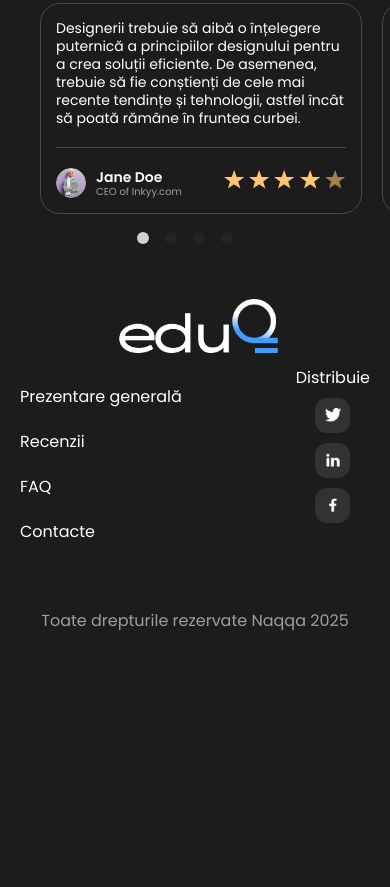
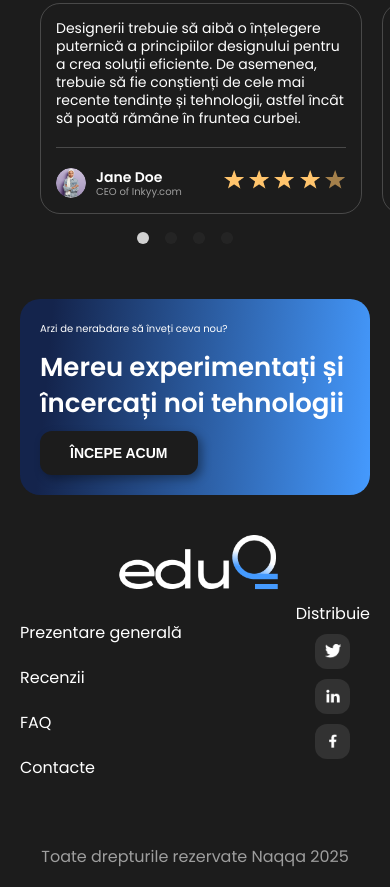
Before and after one commit to ALexLatcovschi/frontend-app, a plain HTML site: page pages/ro/index.html in a window 390 px wide. Shown: the part 2479-3366 px from the top of the page. Before the commit the page ends 3130 px from the top, so only its background shows below. Drawn offline with nearby package versions, Linux system fonts and the light colour scheme.

Commit message:
add responsive banner

```diff
--- a/scripts/renderer.js
+++ b/scripts/renderer.js
@@ -62,7 +62,7 @@ document.addEventListener('DOMContentLoaded', async () => {
     await loadComponent('reviews', '../../components/reviews.html');
     loadReviews();
 
-    // await loadComponent('banner', '../../components/banner.html');
+    await loadComponent('banner', '../../components/banner.html');
     // await loadComponent('faq', '../../components/faq.html');
     // loadFAQ();
 
--- a/styles/components/banner.css
+++ b/styles/components/banner.css
@@ -36,3 +36,34 @@
     top: 0;
     background-repeat: no-repeat;
 }
+
+@media (max-width: 1440px) {
+    .banner-container {
+        margin: 40px 20px 0;
+    }
+}
+
+@media (max-width: 991px) {
+    .banner-container {
+        padding: 20px
+    }
+
+    .banner-container .right-child {
+        display: none;
+    }
+
+    .banner-container .left-child {
+        width: 100%;
+    }
+
+    .banner-container .label {
+        font-size: 10px;
+        line-height: 20px;
+    }
+
+    .banner-container .title {
+        font-size: 26px;
+        line-height: 36px;
+        margin-bottom: 10px;
+    }
+}
```
